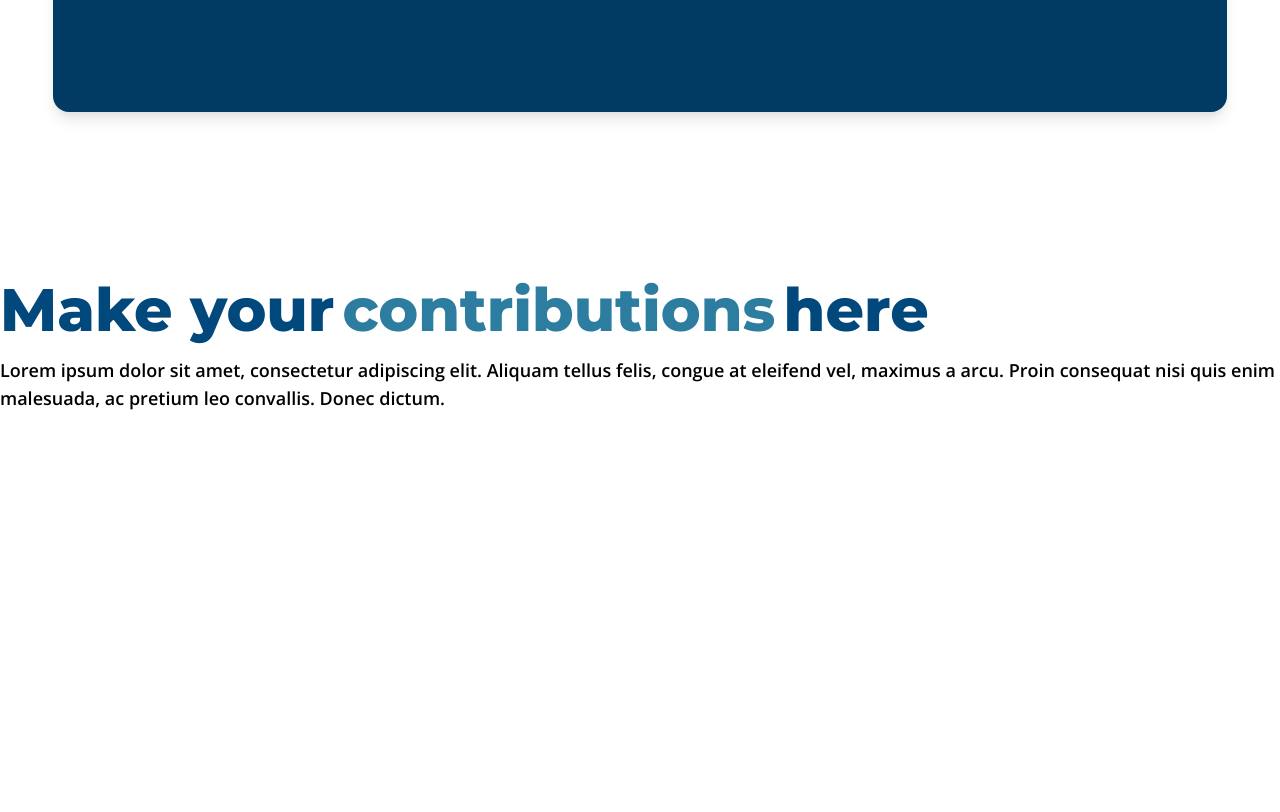
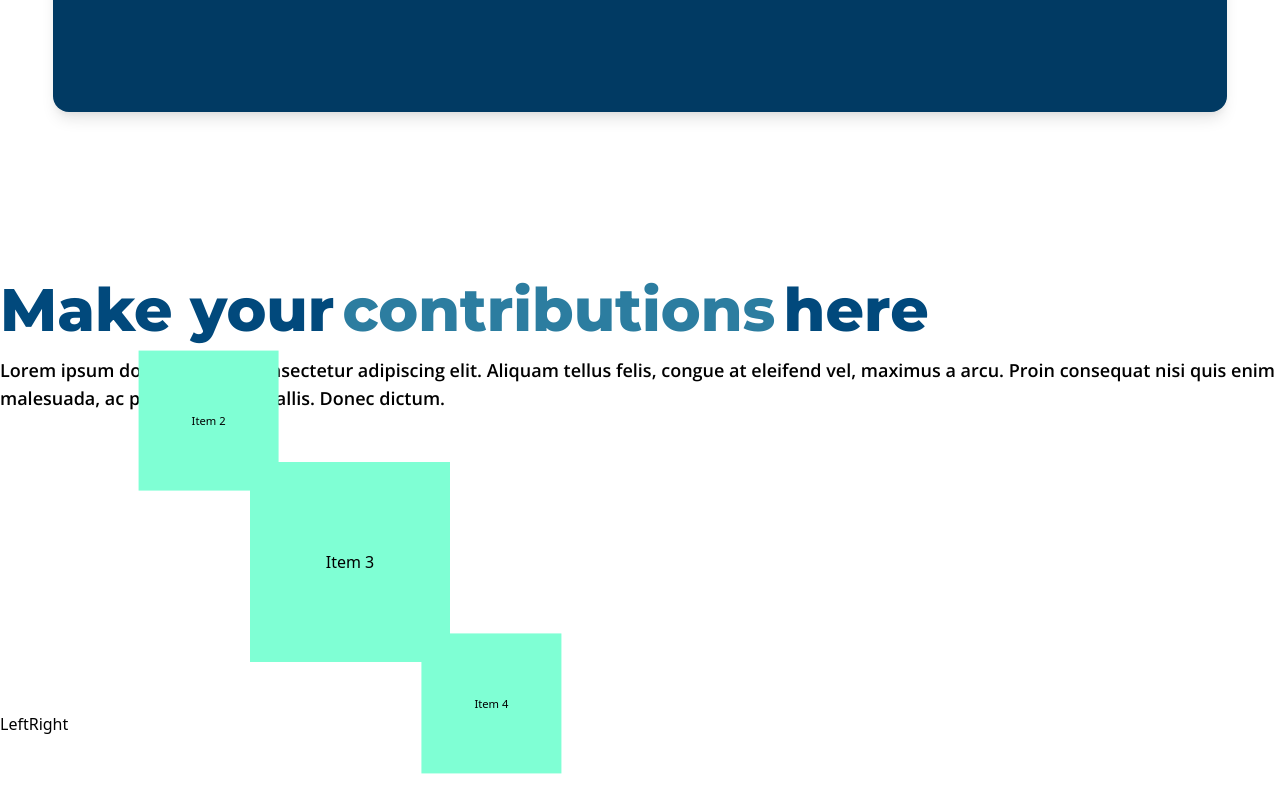
Before and after one commit to CodingClub-Laboratory/cclabs-frontend, a React (Create React App) app: page / in a window 1280 px wide. Shown: the part 2080-2892 px from the top of the page. Built offline with nearby package versions, Linux system fonts and the light colour scheme.

Commit message:
Slider Time ( Beta )

```diff
--- a/src/pages/Home.js
+++ b/src/pages/Home.js
@@ -1,7 +1,8 @@
-import React from "react";
+import React, { useState } from "react";
 import { useEffect, useRef } from "react";
 import pslogo from "../assets/powershell.png";
 import { init } from "ityped";
+import '../styles/slider.css';
 
 /*{import { Swiper, SwiperSlide } from "swiper/react";
 
@@ -176,33 +177,68 @@ const Slider = () => {
           nisi quis enim malesuada, ac pretium leo convallis. Donec dictum.
         </p>
       </div>
-
-      {/*
-      <div>
-        <Swiper
-          slidesPerView={3}
-          grid={{
-            rows: 2,
-          }}
-          spaceBetween={30}
-          pagination={{
-            clickable: true,
-          }}
-          className="mySwiper"
-        >
-          <SwiperSlide>Slide 1</SwiperSlide>
-          <SwiperSlide>Slide 2</SwiperSlide>
-          <SwiperSlide>Slide 3</SwiperSlide>
-          <SwiperSlide>Slide 4</SwiperSlide>
-          <SwiperSlide>Slide 5</SwiperSlide>
-          <SwiperSlide>Slide 6</SwiperSlide>
-          <SwiperSlide>Slide 7</SwiperSlide>
-          <SwiperSlide>Slide 8</SwiperSlide>
-          <SwiperSlide>Slide 9</SwiperSlide>
-        </Swiper>
-        </div>*/}
+      <Carousel>
+        <CarouselItem>Item 1</CarouselItem>
+        <CarouselItem>Item 2</CarouselItem>
+        <CarouselItem>Item 3</CarouselItem>
+        <CarouselItem>Item 4</CarouselItem>
+        <CarouselItem>Item 5</CarouselItem>
+      </Carousel>
     </section>
   );
 };
 
+const CarouselItem = ({ children, classNames }) => {
+  return (
+    <div className={`${classNames}`}>
+      {children}
+    </div>
+  )
+}
+
+const Carousel = ({ children }) => {
+
+  const [activeIndex, setActiveIndex] = useState(0);
+  const halfLength = Math.floor(children.length / 2);
+
+  const incIndex = () => {
+
+    if (activeIndex < Math.floor(children.length / 2)) {
+      setActiveIndex(activeIndex + 1);
+    }
+
+  }
+
+  const decIndex = () => {
+
+    if (activeIndex > -(Math.floor(children.length / 2))) {
+      setActiveIndex(activeIndex - 1);
+    }
+
+  }
+
+  return (
+    <React.Fragment>
+      <div className="carousel">
+        <div className="inner" style={{ transform: `translateX(${activeIndex * -200}px)` }}>
+          {React.Children.map(children, (child, index) => {
+            const shiftedIndex = index - halfLength;
+            if(shiftedIndex === activeIndex){
+              return React.cloneElement(child, {classNames : `carousel-item carousel-item__active`});
+            } else if ((shiftedIndex === activeIndex - 1) || (shiftedIndex === activeIndex + 1)) {
+              return React.cloneElement(child, {classNames : `carousel-item carousel-item__nearby`});
+            } else {
+              return React.cloneElement(child, {classNames : `carousel-item carousel-item__hidden`});
+            }
+          })}
+        </div>
+      </div>
+      <div>
+        <button onClick={decIndex}>Left</button>
+        <button onClick={incIndex}>Right</button>
+      </div>
+    </React.Fragment>
+  )
+}
+
 export default Home;
--- /dev/null
+++ b/src/styles/slider.css
@@ -0,0 +1,46 @@
+.carousel {
+    display: flex;
+    justify-content: center;
+    align-items: center;
+    width: 700px;
+    height: 300px;
+    overflow: hidden;
+    transform: rotate(45deg);
+}
+
+.inner {
+    white-space: nowrap;
+    transition: transform 0.5s;
+}
+
+.carousel-item {
+    position: relative;
+    display: inline-flex;
+    width: 200px;
+    height: 200px;
+    align-items: center;
+    justify-content: center;
+    background-color: aquamarine;
+}
+
+.carousel-item__active {
+    opacity: 1;
+    z-index: 10;
+    /* background-color: aqua; */
+    transform: rotate(-45deg);
+    transition: transform 0.5s;
+}
+
+.carousel-item__nearby {
+    opacity: 1;
+    z-index: 9;
+    /* background-color: aliceblue; */
+    transform: rotate(-45deg) scale(0.7);
+    transition: opacity 0.3s, transform 0.3s;
+}
+
+.carousel-item__hidden {
+    opacity: 0;
+    transform: rotate(-45deg) scale(0.7);
+    transition: opacity 0.3s;
+}
```
Also changed, not shown: src/styles/tailwind.output.css, 2 other files (tests, documents, lock files or other folders).
